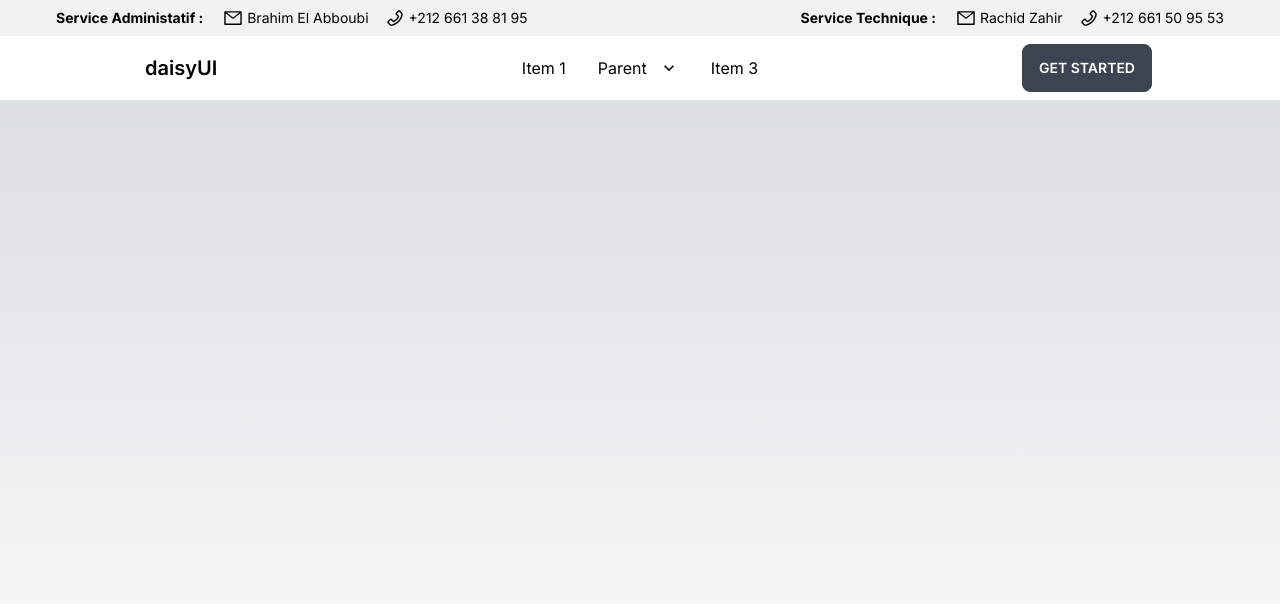
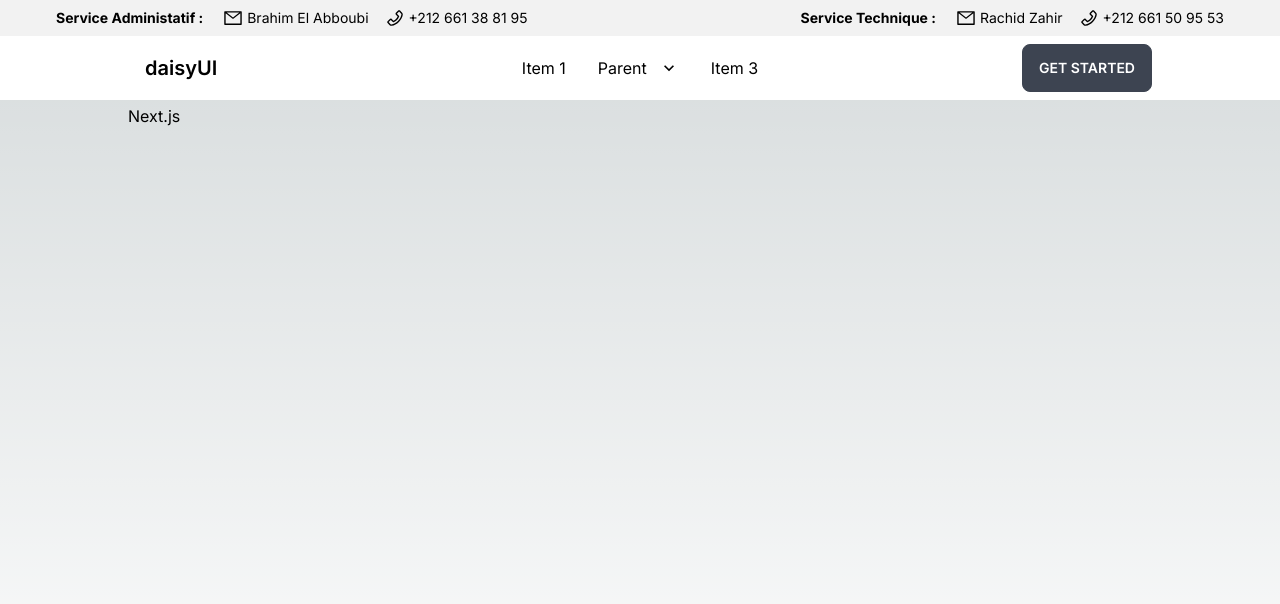
Before and after one commit to Proxy-o/elza, a Next.js app: page / in a window 1280 px wide. Shown: the top 604 px of the page. Built offline with nearby package versions, Linux system fonts and the light colour scheme.

Commit message:
[fix] adjust heith of main to fit with header

```diff
--- a/app/page.tsx
+++ b/app/page.tsx
@@ -2,7 +2,8 @@ import Image from "next/image";
 
 export default function Home() {
   return (
-    <main className="h-screen pt-[4rem] px-12 md:px-24 lg:px-32">
+    <main className="h-screen px-12 md:px-24 lg:px-32">
+      <div className="h-16 lg:h-[6.5rem]"></div>
       <h1 className="">Next.js</h1>
     </main>
   );
```
